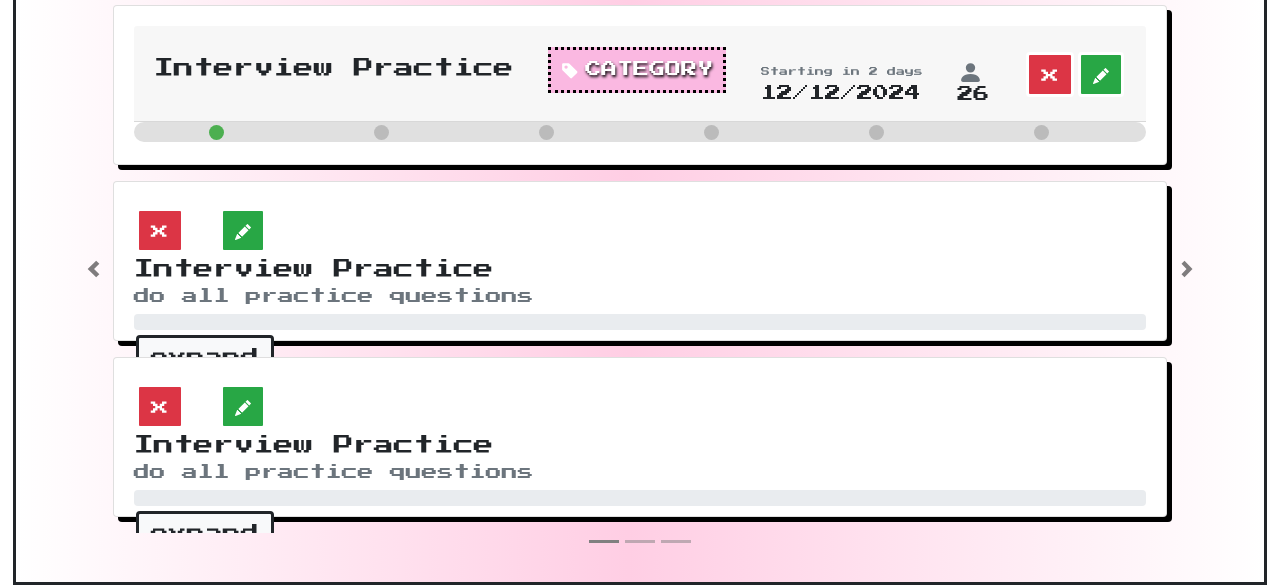
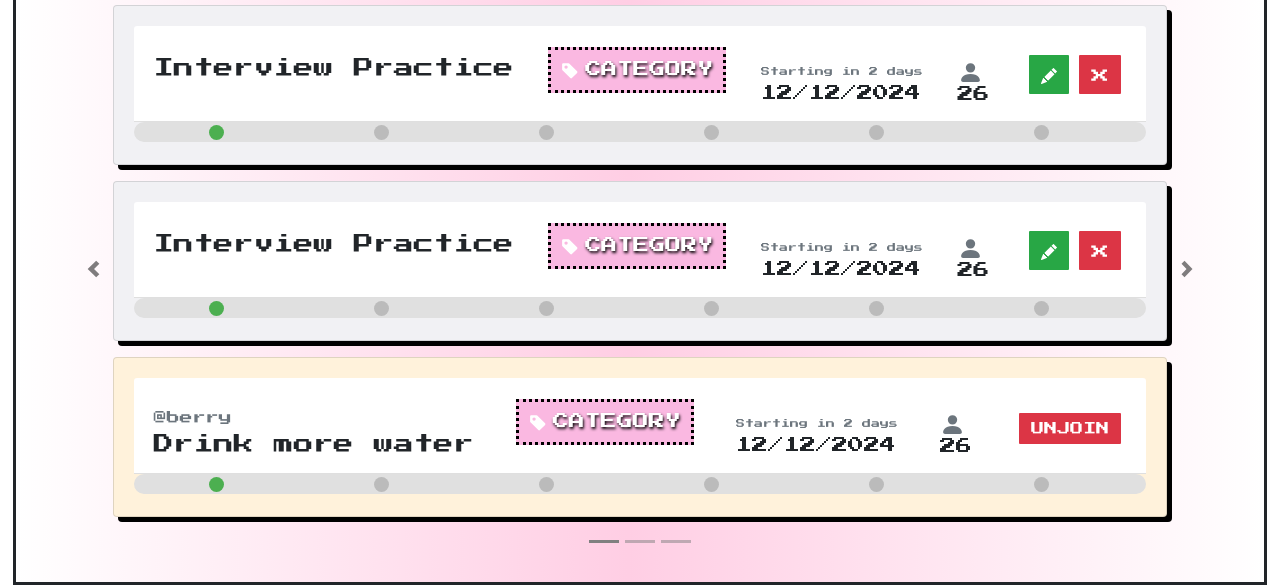
Before and after one commit to jessielin34/GoaldenGirls, a plain HTML site: page caro.html in a window 1280 px wide. Shown: the part 534-1119 px from the top of the page. Drawn offline with nearby package versions, Linux system fonts and the light colour scheme; a script that the page names is missing.

Commit message:
joined goal card restructure

```diff
--- a/caro.html
+++ b/caro.html
@@ -77,108 +77,159 @@
                 </ol>
                 <div class="carousel-inner">
                     <div class="carousel-item active">
-                  <!-- Carousel items (sets of cards) will be inserted here -->
-                  <div class="card card-style mb-3">
+                  <!-- Carousel items (sets of cards) will be inserted here - first card starts here-->
+                  <div class="card card-style mb-3" style="background-color: rgb(241, 241, 244);">
                     <div class="card-body">
-                        <div class="card-header d-flex justify-content-between align-items-center">
-                            <div>
+                        <div class="card-header d-flex justify-content-between align-items-center" style="background-color: white;">
+                            <div class="header-part">
                                 <h5 class="card-title">Interview Practice</h5>
                             </div>
-                            <div>
+                            <div class="header-part">
                                 <h6 class="category category-pink">
                                     <svg xmlns="http://www.w3.org/2000/svg" width="18" height="18" fill="currentColor" style="margin-right: -10px;" class="bi bi-tag-fill" viewBox="0 0 16 16">
                                         <path d="M2 1a1 1 0 0 0-1 1v4.586a1 1 0 0 0 .293.707l7 7a1 1 0 0 0 1.414 0l4.586-4.586a1 1 0 0 0 0-1.414l-7-7A1 1 0 0 0 6.586 1zm4 3.5a1.5 1.5 0 1 1-3 0 1.5 1.5 0 0 1 3 0"/>
                                       </svg>
                                     CATEGORY</h6>
                             </div>
-                            <div>
+                            <div class="header-part">
                                 <small class="text-muted" style="font-size: xx-small;">Starting in 2 days</small>
                                 <h6>12/12/2024</h6>
                             </div>
-                            <div>
+                            <div class="header-part">
                                 <small class="text-muted" style="font-size: xx-small;"><svg xmlns="http://www.w3.org/2000/svg" width="25" height="25" fill="currentColor" style="margin-right: -10px;" class="bi bi-person-fill" viewBox="0 0 16 16">
                                     <path d="M3 14s-1 0-1-1 1-4 6-4 6 3 6 4-1 1-1 1zm5-6a3 3 0 1 0 0-6 3 3 0 0 0 0 6"/>
                                   </svg></small>
                                 <h6>26</h6>
                             </div> <!--number of people joined-->
-                            <div>
-                                <a id="deletegoal">
-                                    <button class="btn btn-danger delete_my" value="${data[i].id}">
-                                        x
-                                    </button>
-                                </a>
+                            <div class="header-part">
                                 <a id="editgoal">
-                                    <button class="btn btn-success edit_my" style="margin-left: -30px;" value="${data[i].id}" onclick="setGoalId(this)">
+                                    <button class="btn btn-success edit_my" value="${data[i].id}" onclick="setGoalId(this)">
                                         <svg xmlns="http://www.w3.org/2000/svg" width="16" height="16" fill="currentColor" class="bi bi-pencil-fill" viewBox="0 0 16 16">
                                         <path d="M12.854.146a.5.5 0 0 0-.707 0L10.5 1.793 14.207 5.5l1.647-1.646a.5.5 0 0 0 0-.708zm.646 6.061L9.793 2.5 3.293 9H3.5a.5.5 0 0 1 .5.5v.5h.5a.5.5 0 0 1 .5.5v.5h.5a.5.5 0 0 1 .5.5v.5h.5a.5.5 0 0 1 .5.5v.207zm-7.468 7.468A.5.5 0 0 1 6 13.5V13h-.5a.5.5 0 0 1-.5-.5V12h-.5a.5.5 0 0 1-.5-.5V11h-.5a.5.5 0 0 1-.5-.5V10h-.5a.5.5 0 0 1-.175-.032l-.179.178a.5.5 0 0 0-.11.168l-2 5a.5.5 0 0 0 .65.65l5-2a.5.5 0 0 0 .168-.11z"/>
                                         </svg>
                                     </button>
                                 </a>
+                                <a id="deletegoal">
+                                    <button class="btn btn-danger delete_my" style="margin-left: -30px;" value="${data[i].id}">
+                                        x
+                                    </button>
+                                </a>
+
                             </div>
                         </div>
-                        <!--need timeline here-->
+                        <!--mini timeline-->
                         <div class="mini-timeline">
-                            <div class="checkpoint active"></div>  <!-- Active or completed checkpoint -->
-                            <div class="checkpoint"></div>         <!-- Upcoming checkpoint -->
-                            <div class="checkpoint"></div>         <!-- Upcoming checkpoint -->
-                            <div class="checkpoint"></div>         <!-- Upcoming checkpoint -->
-                            <div class="checkpoint"></div>         <!-- Upcoming checkpoint -->
-                            <div class="checkpoint"></div>         <!-- Upcoming checkpoint -->
-                            <!-- Add more checkpoints as needed -->
+                            <div class="checkpoint active"></div>  <!-- completed checkpoint -->
+                            <div class="checkpoint"></div>
+                            <div class="checkpoint"></div>
+                            <div class="checkpoint"></div>
+                            <div class="checkpoint"></div>
+                            <div class="checkpoint"></div>
+                            <!-- add more checkpoints as needed -->
                         </div>
                     </div>
                 <!-- one card is done -->
                   </div>
-                  <div class="card card-style mb-3">
+                  <div class="card card-style mb-3" style="background-color: rgb(241, 241, 244);">
                     <div class="card-body">
-                        <a id="deletegoal">
-                            <button class="btn btn-danger delete_my" value="${data[i].id}" style="align-items: center">
-                                x
-                            </button>
-                        </a>
+                        <div class="card-header d-flex justify-content-between align-items-center" style="background-color: white;">
+                            <div class="header-part">
+                                <h5 class="card-title">Interview Practice</h5>
+                            </div>
+                            <div class="header-part">
+                                <h6 class="category category-pink">
+                                    <svg xmlns="http://www.w3.org/2000/svg" width="18" height="18" fill="currentColor" style="margin-right: -10px;" class="bi bi-tag-fill" viewBox="0 0 16 16">
+                                        <path d="M2 1a1 1 0 0 0-1 1v4.586a1 1 0 0 0 .293.707l7 7a1 1 0 0 0 1.414 0l4.586-4.586a1 1 0 0 0 0-1.414l-7-7A1 1 0 0 0 6.586 1zm4 3.5a1.5 1.5 0 1 1-3 0 1.5 1.5 0 0 1 3 0"/>
+                                      </svg>
+                                    CATEGORY</h6>
+                            </div>
+                            <div class="header-part">
+                                <small class="text-muted" style="font-size: xx-small;">Starting in 2 days</small>
+                                <h6>12/12/2024</h6>
+                            </div>
+                            <div class="header-part">
+                                <small class="text-muted" style="font-size: xx-small;"><svg xmlns="http://www.w3.org/2000/svg" width="25" height="25" fill="currentColor" style="margin-right: -10px;" class="bi bi-person-fill" viewBox="0 0 16 16">
+                                    <path d="M3 14s-1 0-1-1 1-4 6-4 6 3 6 4-1 1-1 1zm5-6a3 3 0 1 0 0-6 3 3 0 0 0 0 6"/>
+                                  </svg></small>
+                                <h6>26</h6>
+                            </div> <!--number of people joined-->
+                            <div class="header-part">
                                 <a id="editgoal">
-                            <button class="btn btn-success edit_my" value="${data[i].id}" style="align-items: center" onclick="setGoalId(this)">
+                                    <button class="btn btn-success edit_my" value="${data[i].id}" onclick="setGoalId(this)">
                                         <svg xmlns="http://www.w3.org/2000/svg" width="16" height="16" fill="currentColor" class="bi bi-pencil-fill" viewBox="0 0 16 16">
                                         <path d="M12.854.146a.5.5 0 0 0-.707 0L10.5 1.793 14.207 5.5l1.647-1.646a.5.5 0 0 0 0-.708zm.646 6.061L9.793 2.5 3.293 9H3.5a.5.5 0 0 1 .5.5v.5h.5a.5.5 0 0 1 .5.5v.5h.5a.5.5 0 0 1 .5.5v.5h.5a.5.5 0 0 1 .5.5v.207zm-7.468 7.468A.5.5 0 0 1 6 13.5V13h-.5a.5.5 0 0 1-.5-.5V12h-.5a.5.5 0 0 1-.5-.5V11h-.5a.5.5 0 0 1-.5-.5V10h-.5a.5.5 0 0 1-.175-.032l-.179.178a.5.5 0 0 0-.11.168l-2 5a.5.5 0 0 0 .65.65l5-2a.5.5 0 0 0 .168-.11z"/>
                                         </svg>
                                     </button>
                                 </a>
-                        <h5 class="card-title">Interview Practice</h5>
-                        <h6 class="card-subtitle mb-2 text-muted">do all practice questions</h6>
-                        <div class="progress">
-                            <div class="progress-bar" role="progressbar" aria-valuenow="0" aria-valuemin="0" aria-valuemax="100"></div>
-                        </div>
-                        <button class="btn btn-light" value="${data[i].id}" type="button" onclick="setGoalId(this)">
-                            expand
-                        </button>
-                    </div>
-                  </div>
-                  <div class="card card-style mb-3">
-                    <div class="card-body">
                                 <a id="deletegoal">
-                            <button class="btn btn-danger delete_my" value="${data[i].id}" style="align-items: center">
+                                    <button class="btn btn-danger delete_my" style="margin-left: -30px;" value="${data[i].id}">
                                         x
                                     </button>
                                 </a>
-                        <a id="editgoal">
-                            <button class="btn btn-success edit_my" value="${data[i].id}" style="align-items: center" onclick="setGoalId(this)">
-                                <svg xmlns="http://www.w3.org/2000/svg" width="16" height="16" fill="currentColor" class="bi bi-pencil-fill" viewBox="0 0 16 16">
-                                <path d="M12.854.146a.5.5 0 0 0-.707 0L10.5 1.793 14.207 5.5l1.647-1.646a.5.5 0 0 0 0-.708zm.646 6.061L9.793 2.5 3.293 9H3.5a.5.5 0 0 1 .5.5v.5h.5a.5.5 0 0 1 .5.5v.5h.5a.5.5 0 0 1 .5.5v.5h.5a.5.5 0 0 1 .5.5v.207zm-7.468 7.468A.5.5 0 0 1 6 13.5V13h-.5a.5.5 0 0 1-.5-.5V12h-.5a.5.5 0 0 1-.5-.5V11h-.5a.5.5 0 0 1-.5-.5V10h-.5a.5.5 0 0 1-.175-.032l-.179.178a.5.5 0 0 0-.11.168l-2 5a.5.5 0 0 0 .65.65l5-2a.5.5 0 0 0 .168-.11z"/>
-                                </svg>
-                            </button>
-                        </a>
-                        <h5 class="card-title">Interview Practice</h5>
-                        <h6 class="card-subtitle mb-2 text-muted">do all practice questions</h6>
-                        <div class="progress">
-                            <div class="progress-bar" role="progressbar" aria-valuenow="0" aria-valuemin="0" aria-valuemax="100"></div>
+
                             </div>
-                        <button class="btn btn-light" value="${data[i].id}" type="button" onclick="setGoalId(this)">
-                            expand
-                        </button>
+                        </div>
+                        <!--mini timeline-->
+                        <div class="mini-timeline">
+                            <div class="checkpoint active"></div>  <!-- completed checkpoint -->
+                            <div class="checkpoint"></div>
+                            <div class="checkpoint"></div>
+                            <div class="checkpoint"></div>
+                            <div class="checkpoint"></div>
+                            <div class="checkpoint"></div>
+                            <!-- add more checkpoints as needed -->
                         </div>
                     </div>
                   </div>
-                <div class="carousel-item">
+                  <!--joined goal-->
+                  <div class="card card-style mb-3" style="background-color: rgb(255, 242, 219);">
+                    <div class="card-body">
+                        <div class="card-header d-flex justify-content-between align-items-center" style="background-color: white;">
+                            <div class="header-part">
+                                <small class="text-muted" style="font-size: small;">@berry</small>
+
+                                <h5 class="card-title">Drink more water</h5>
+                            </div>
+                            <div class="header-part">
+                                <h6 class="category category-pink">
+                                    <svg xmlns="http://www.w3.org/2000/svg" width="18" height="18" fill="currentColor" style="margin-right: -10px;" class="bi bi-tag-fill" viewBox="0 0 16 16">
+                                        <path d="M2 1a1 1 0 0 0-1 1v4.586a1 1 0 0 0 .293.707l7 7a1 1 0 0 0 1.414 0l4.586-4.586a1 1 0 0 0 0-1.414l-7-7A1 1 0 0 0 6.586 1zm4 3.5a1.5 1.5 0 1 1-3 0 1.5 1.5 0 0 1 3 0"/>
+                                      </svg>
+                                    CATEGORY</h6>
+                            </div>
+                            <div class="header-part">
+                                <small class="text-muted" style="font-size: xx-small;">Starting in 2 days</small>
+                                <h6>12/12/2024</h6>
+                            </div>
+                            <div class="header-part">
+                                <small class="text-muted" style="font-size: xx-small;"><svg xmlns="http://www.w3.org/2000/svg" width="25" height="25" fill="currentColor" style="margin-right: -10px;" class="bi bi-person-fill" viewBox="0 0 16 16">
+                                    <path d="M3 14s-1 0-1-1 1-4 6-4 6 3 6 4-1 1-1 1zm5-6a3 3 0 1 0 0-6 3 3 0 0 0 0 6"/>
+                                  </svg></small>
+                                <h6>26</h6>
+                            </div> <!--number of people joined-->
+                            <div class="header-part">
+                                <a id="unjoingoal">
+                                    <button class="btn btn-danger unjoin_my unjoin-button" value="${data[i].id}" onclick="setGoalId(this)">
+                                        UNJOIN
+                                    </button>
+                                </a>
+                            </div>
+                        </div>
+                        <!--mini timeline-->
+                        <div class="mini-timeline">
+                            <div class="checkpoint active"></div>  <!-- completed checkpoint -->
+                            <div class="checkpoint"></div>
+                            <div class="checkpoint"></div>
+                            <div class="checkpoint"></div>
+                            <div class="checkpoint"></div>
+                            <div class="checkpoint"></div>
+                            <!-- add more checkpoints as needed -->
+                        </div>
+                    </div>
+                  </div>
+                  <!--joined goal done-->
+                </div>
+                <div class="carousel-item"> <!--next slide-->
                     <div class="card card-style mb-3">
                         <div class="card-body">
                             <a id="deletegoal">
--- a/css/profile.css
+++ b/css/profile.css
@@ -232,5 +232,17 @@ button {
 
 .card-header {
     height:6rem;
+    display: flex;
+    justify-content: space-between;
     align-items: center;
+    width: 100%;
+    background-color: #f7f7f7;
 }
+
+.header-part {
+    justify-content: center;
+}
+
+.unjoin-button {
+    font-size: small !important;
+}
```
Lines whose indentation alone changed are shown as unchanged.
